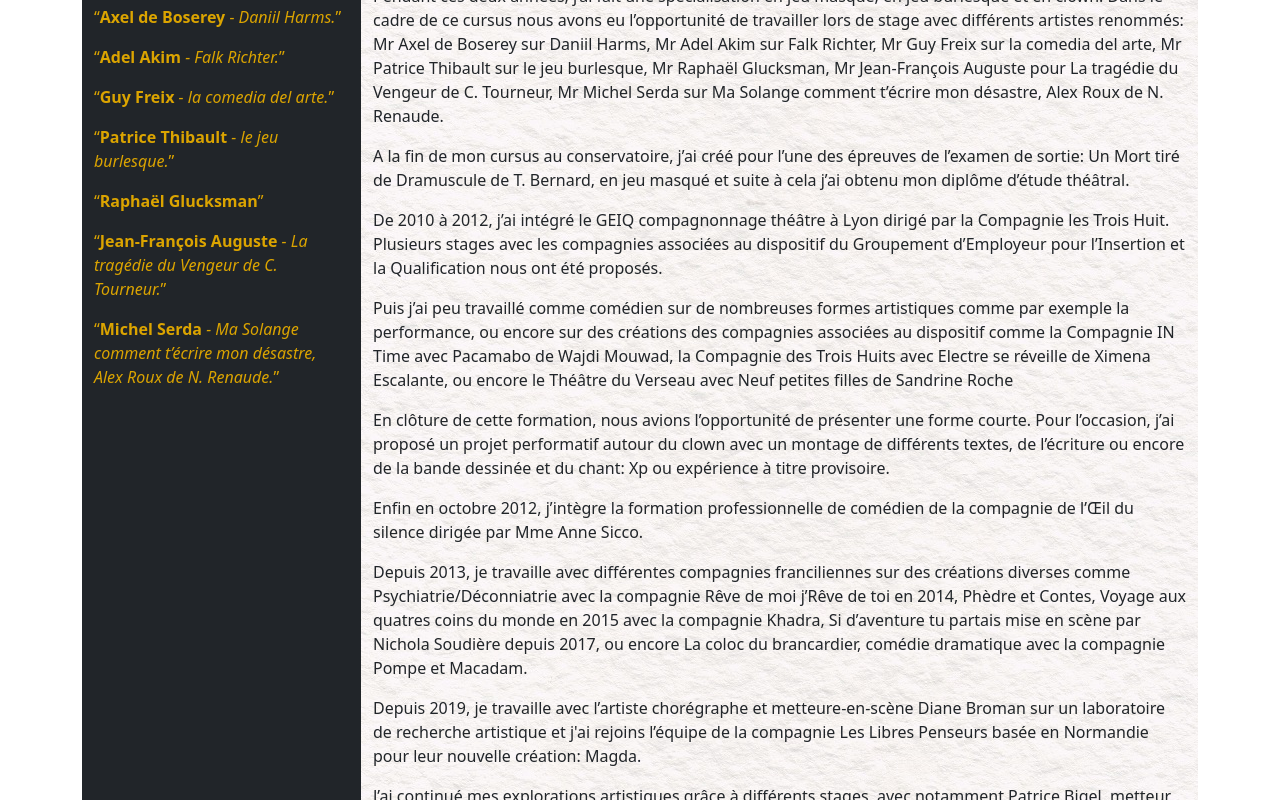
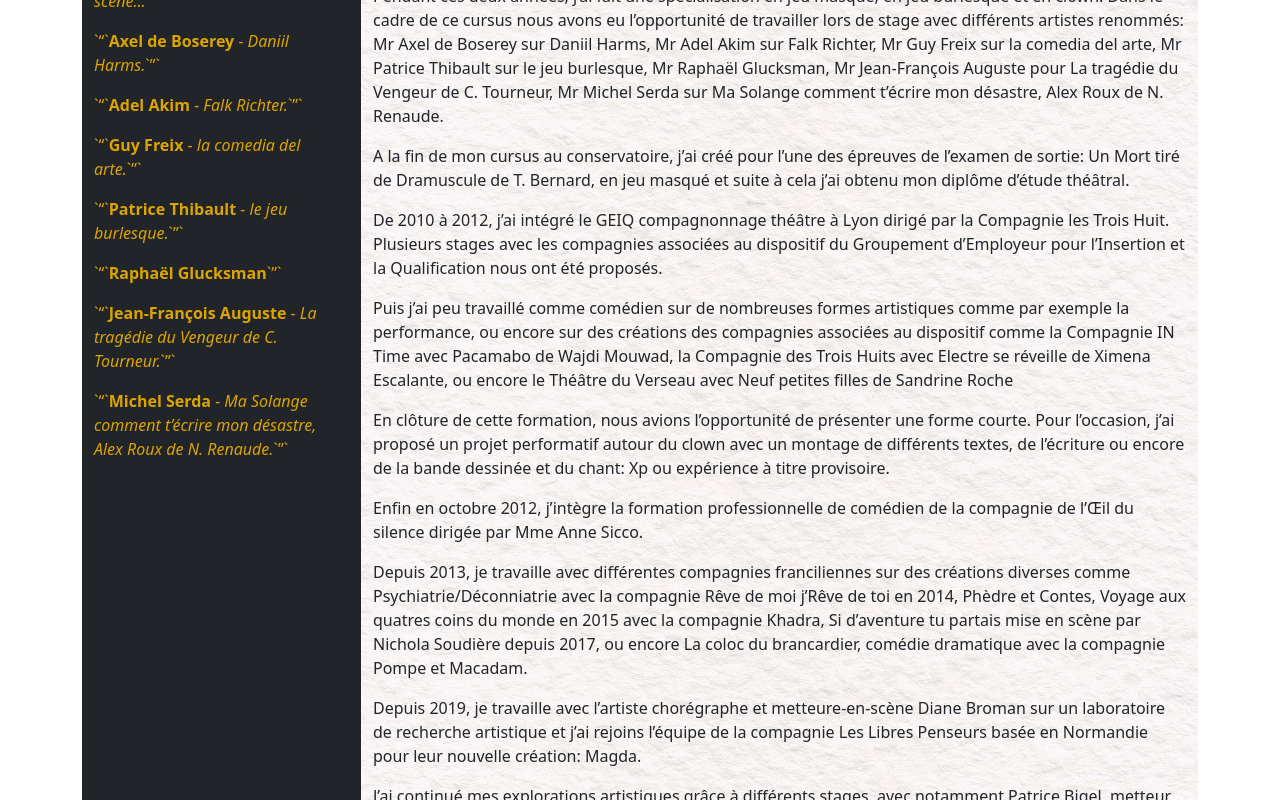
Before and after one commit to Mayska/actor, a Next.js app: page /bio in a window 1280 px wide. Shown: the part 580-1380 px from the top of the page. Built offline with nearby package versions, Linux system fonts and the light colour scheme; a web font is replaced by a local one.

Commit message:
correction pour le delpoiement

```diff
--- a/components/mabio.tsx
+++ b/components/mabio.tsx
@@ -17,12 +17,11 @@ export default function Mabio() {
             <h3 className="text-center"><span className="material-icons">auto_stories</span> Ma biographie <span className="material-icons">auto_stories</span></h3>
             <hr />
             <style jsx>{`
-
                 .background {
                     background-image: url("/img/olga-thelavart.png");
                 }
                 .signature {
-                    font-family: 'Calligraffitti', cursive;
+                    font-family: "Calligraffitti", cursive;
                     color: #dba400
                 }
                 .color {
@@ -43,7 +42,7 @@ export default function Mabio() {
                         <br />
                         {contains.map(({ nom, realisation }) => {
                             return (<>
-                                <p className="text-start fs-6 fw-lighter color">&ldquo;<span className="fw-bold">{nom}</span>{realisation != "" ? <span className="fst-italic"> - {realisation}</span> : ""}&rdquo; </p>
+                                <p className="text-start fs-6 fw-lighter color">`&ldquo;`<span className="fw-bold">{nom}</span>{realisation != "" ? <span className="fst-italic"> - {realisation}</span> : ""}`&rdquo;` </p>
                             </>)
                         })}
                     </div>
@@ -72,7 +71,7 @@ export default function Mabio() {
 
                         <p className="text-break">Depuis 2013, je travaille avec différentes compagnies franciliennes sur des créations diverses comme Psychiatrie/Déconniatrie avec la compagnie Rêve de moi j’Rêve de toi en 2014, Phèdre et Contes, Voyage aux quatres coins du monde en 2015 avec la compagnie Khadra, Si d’aventure tu partais mise en scène par Nichola Soudière depuis 2017, ou encore La coloc du brancardier, comédie dramatique avec la compagnie Pompe et Macadam.</p>
 
-                        <p className="text-break">Depuis 2019, je travaille avec l’artiste chorégraphe et metteure-en-scène Diane Broman sur un laboratoire de recherche artistique et j'ai rejoins l’équipe de la compagnie Les Libres Penseurs basée en Normandie pour leur nouvelle création: Magda.</p>
+                        <p className="text-break">Depuis 2019, je travaille avec l’artiste chorégraphe et metteure-en-scène Diane Broman sur un laboratoire de recherche artistique et j’ai rejoins l’équipe de la compagnie Les Libres Penseurs basée en Normandie pour leur nouvelle création: Magda.</p>
 
                         <p className="text-break">J’ai continué mes explorations artistiques grâce à différents stages, avec notamment Patrice Bigel, metteur en scène de la compagnie La Rumeur, avec Pascal Ben, comédienne et chanteuse de la compagnie La Voix est Libre. Mais aussi encore en suivant des cours de chants lyriques avec la professeure et artiste lyrique Françoise Detchenik ou encore la photographie.</p>
                         <p className="signature text-end fs-1">François Leviste</p>
@@ -82,6 +81,5 @@ export default function Mabio() {
             </div>
             <br />
             <br />
-
         </>)
 }
```
Also changed, not shown: .eslintrc.json.
